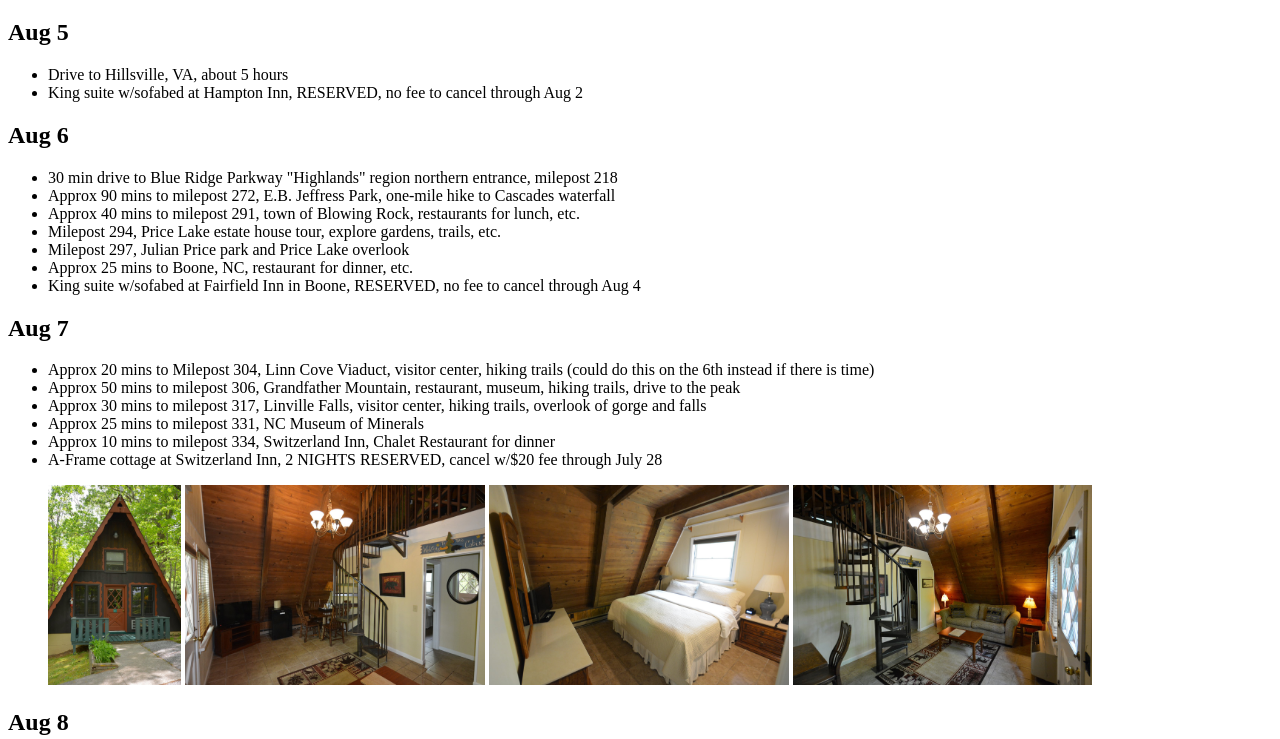
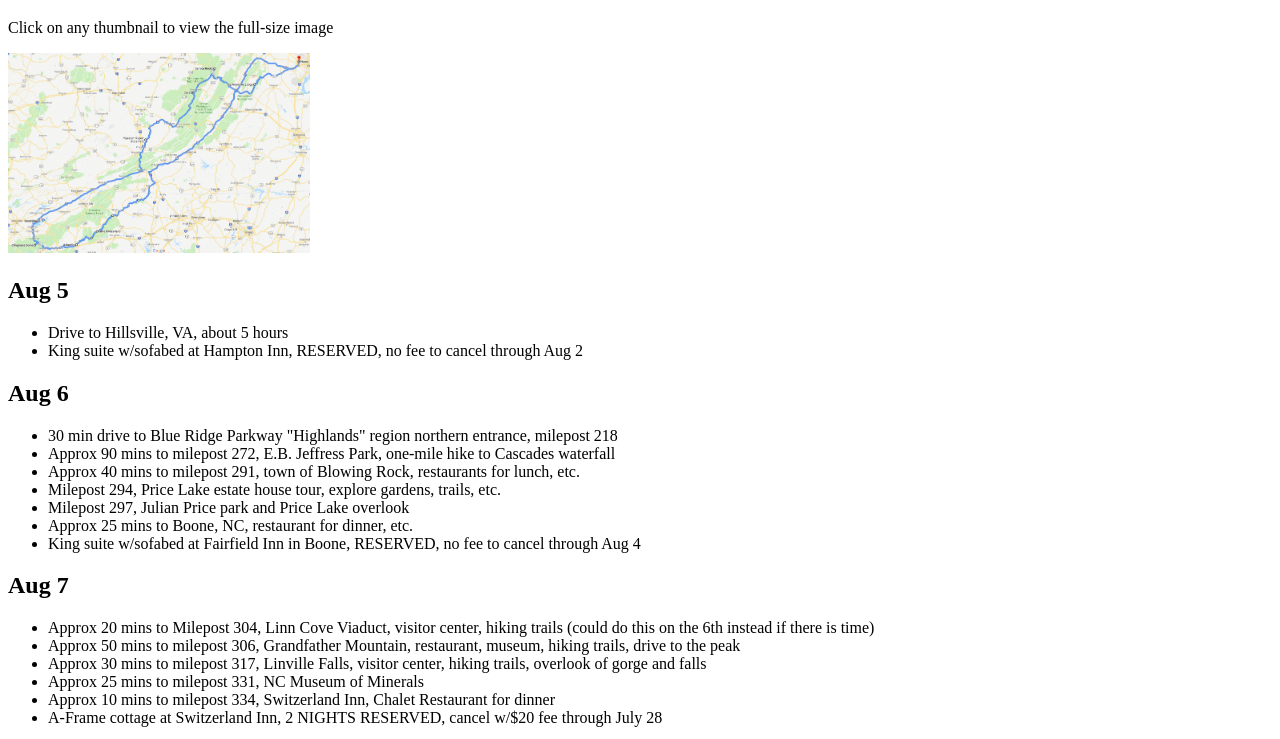
Before and after one commit to shade-tree-software/vacation, a plain HTML site: page index.html in a window 1280 px wide. Shown: the part 61-800 px from the top of the page. Drawn offline with Linux system fonts and the light colour scheme.

Commit message:
added map

```diff
--- a/index.html
+++ b/index.html
@@ -8,6 +8,9 @@
 <body>
 
 <h1>Summer Vacation 2019</h1>
+<p>Click on any thumbnail to view the full-size image</p>
+<p><a href="images/trip.png"><img alt="Trip Map" class="thumbnail" src="images/trip.png"
+                                      title="Click thumbnail to view full image"/></a></p>
 <h2>Aug 5</h2>
 <ul>
     <li>Drive to Hillsville, VA, about 5 hours</li>
```
Also changed, not shown: images/trip.png (added).
